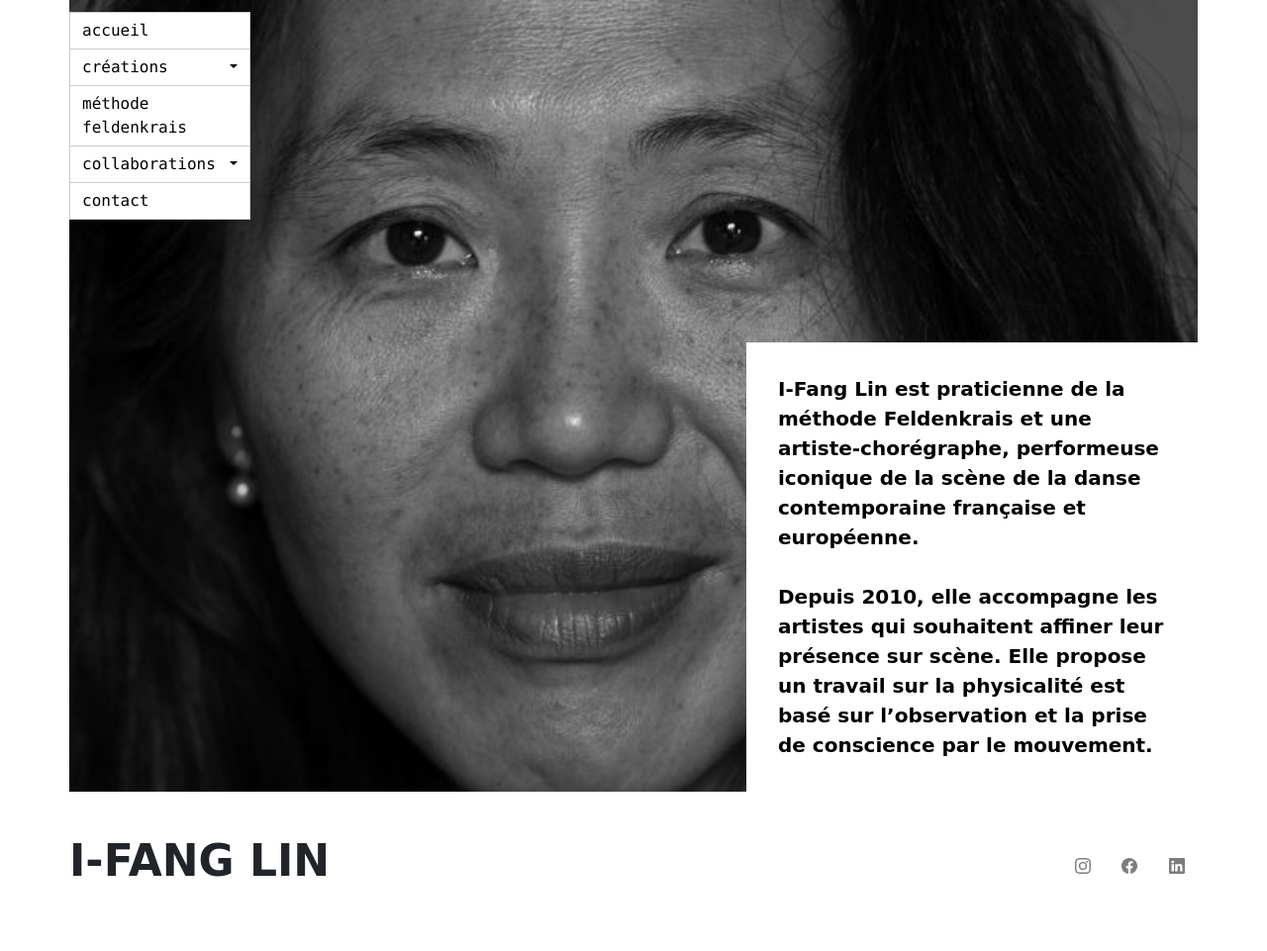
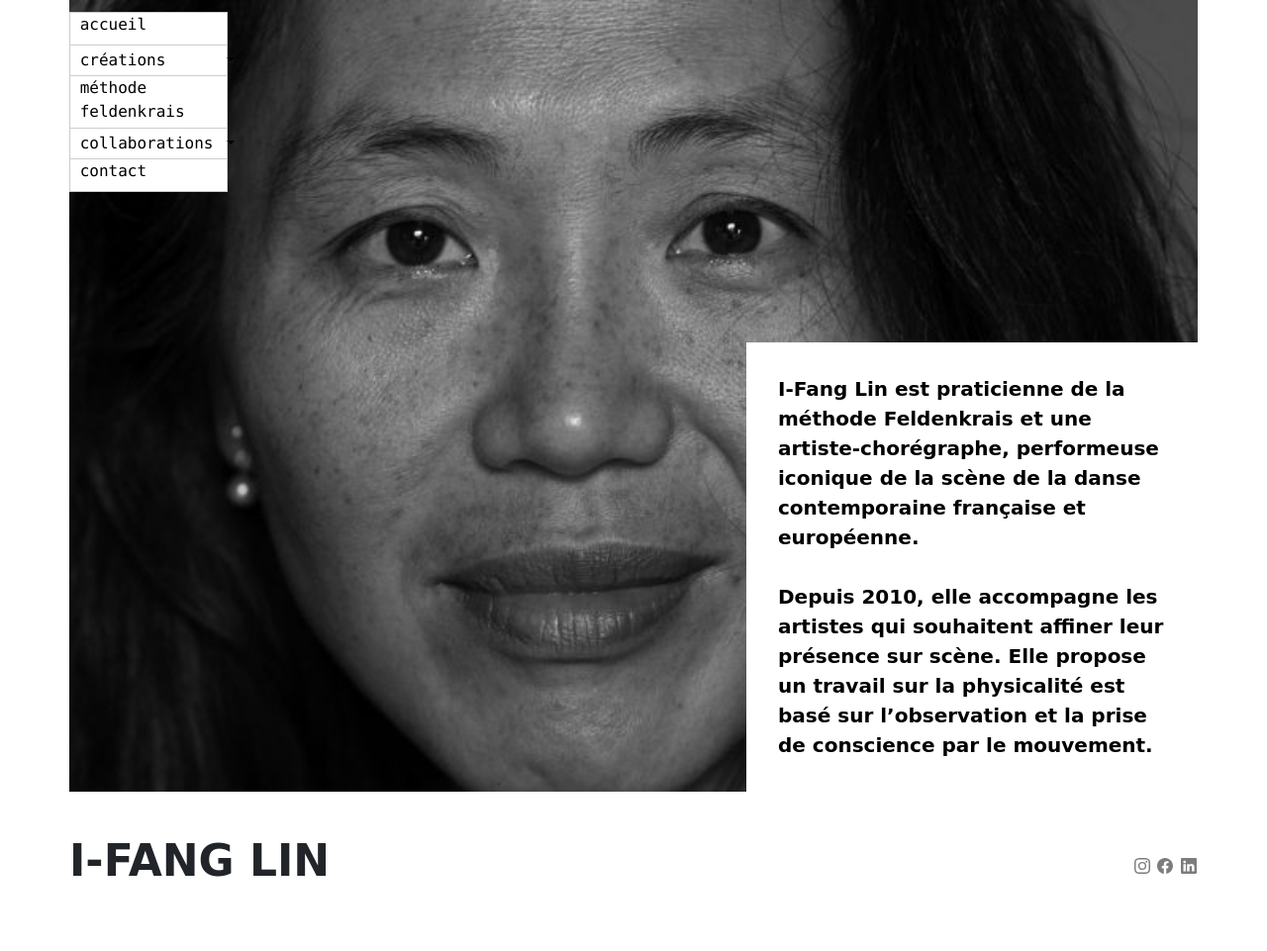
Before and after one commit to audnizuka/LinVitrine-master, a PHP site: page /home.html in a window 1280 px wide. Shown: the whole page at 99% size. Run offline with PHP 8.4, Linux system fonts and the light colour scheme; some libraries are stand-ins or nearby versions; some web fonts are replaced.

Commit message:
correction menu

```diff
--- a/agenda.html
+++ b/agenda.html
@@ -62,7 +62,7 @@
                     <div class="btn-group" role="group">
                         <button type="button"
                             class="btn btn-outline-dark border-bottom-0 text-start font-monospace rounded-0"><a
-                                href="./methodeFeldenkrais.html">
+                                href="./methodeFeldenkrais.html" class="methodebtn">
                                 méthode feldenkrais</a></button>
                     </div>
 
--- a/appointment.html
+++ b/appointment.html
@@ -62,7 +62,7 @@
                     <div class="btn-group" role="group">
                         <button type="button"
                             class="btn btn-outline-dark border-bottom-0 text-start font-monospace rounded-0"><a
-                                href="./methodeFeldenkrais.html">
+                                href="./methodeFeldenkrais.html" class="methodebtn">
                                 méthode feldenkrais</a></button>
                     </div>
 
--- a/auLarge.html
+++ b/auLarge.html
@@ -62,7 +62,7 @@
                     <div class="btn-group" role="group">
                         <button type="button"
                             class="btn btn-outline-dark border-bottom-0 text-start font-monospace rounded-0"><a
-                                href="./methodeFeldenkrais.html">
+                                href="./methodeFeldenkrais.html" class="methodebtn">
                                 méthode feldenkrais</a></button>
                     </div>
 
--- a/cieMaiastra.html
+++ b/cieMaiastra.html
@@ -62,7 +62,7 @@
                     <div class="btn-group" role="group">
                         <button type="button"
                             class="btn btn-outline-dark border-bottom-0 text-start font-monospace rounded-0"><a
-                                href="./methodeFeldenkrais.html">
+                                href="./methodeFeldenkrais.html" class="methodebtn">
                                 méthode feldenkrais</a></button>
                     </div>
 
--- a/collaborations copy.html
+++ b/collaborations copy.html
@@ -59,7 +59,7 @@
                     <div class="btn-group" role="group">
                         <button type="button"
                             class="btn btn-outline-dark border-bottom-0 text-start font-monospace rounded-0"><a
-                                href="./methodeFeldenkrais.html">
+                                href="./methodeFeldenkrais.html" class="methodebtn">
                                 méthode feldenkrais</a></button>
                     </div>
 
--- a/collaborations.html
+++ b/collaborations.html
@@ -59,7 +59,7 @@
                     <div class="btn-group" role="group">
                         <button type="button"
                             class="btn btn-outline-dark border-bottom-0 text-start font-monospace rounded-0"><a
-                                href="./methodeFeldenkrais.html">
+                                href="./methodeFeldenkrais.html" class="methodebtn">
                                 méthode feldenkrais</a></button>
                     </div>
 
--- a/combat.html
+++ b/combat.html
@@ -62,7 +62,7 @@
                     <div class="btn-group" role="group">
                         <button type="button"
                             class="btn btn-outline-dark border-bottom-0 text-start font-monospace rounded-0"><a
-                                href="./methodeFeldenkrais.html">
+                                href="./methodeFeldenkrais.html" class="methodebtn">
                                 méthode feldenkrais</a></button>
                     </div>
 
--- a/contact.html
+++ b/contact.html
@@ -62,7 +62,7 @@
                     <div class="btn-group" role="group">
                         <button type="button"
                             class="btn btn-outline-dark border-bottom-0 text-start font-monospace rounded-0"><a
-                                href="./methodeFeldenkrais.html">
+                                href="./methodeFeldenkrais.html" class="methodebtn">
                                 méthode feldenkrais</a></button>
                     </div>
 
--- a/ebloui.html
+++ b/ebloui.html
@@ -62,7 +62,7 @@
                     <div class="btn-group" role="group">
                         <button type="button"
                             class="btn btn-outline-dark border-bottom-0 text-start font-monospace rounded-0"><a
-                                href="./methodeFeldenkrais.html">
+                                href="./methodeFeldenkrais.html" class="methodebtn">
                                 méthode feldenkrais</a></button>
                     </div>
 
--- a/enChinoiseries.html
+++ b/enChinoiseries.html
@@ -62,7 +62,7 @@
                     <div class="btn-group" role="group">
                         <button type="button"
                             class="btn btn-outline-dark border-bottom-0 text-start font-monospace rounded-0"><a
-                                href="./methodeFeldenkrais.html">
+                                href="./methodeFeldenkrais.html" class="methodebtn">
                                 méthode feldenkrais</a></button>
                     </div>
 
--- a/films.html
+++ b/films.html
@@ -58,7 +58,7 @@
                     <div class="btn-group" role="group">
                         <button type="button"
                             class="btn btn-outline-dark border-bottom-0 text-start font-monospace rounded-0"><a
-                                href="./methodeFeldenkrais.html">
+                                href="./methodeFeldenkrais.html" class="methodebtn">
                                 méthode feldenkrais</a></button>
                     </div>
 
--- a/home.html
+++ b/home.html
@@ -32,14 +32,14 @@
 
                     <button type="button"
                         class="btn btn-outline-dark border-bottom-0 text-start font-monospace rounded-0" id="bio"><a
-                            href="./home.html">accueil</a></button>
+                            href="./home.html">&nbspaccueil</a></button>
 
                     <div class="btn-accordion" id="accordion1">
                         <div class="accordion-item" role="group">
                             <button class="btn btn-outline-dark dropdown-toggle text-start font-monospace rounded-0"
                                 type="button" data-bs-toggle="collapse" data-bs-target="#collapseOne"
                                 aria-expanded="true" aria-controls="collapseOne">
-                                créations&nbsp&nbsp&nbsp&nbsp&nbsp&nbsp</button>
+                                &nbspcréations&nbsp&nbsp&nbsp&nbsp&nbsp&nbsp</button>
                             <div id="collapseOne" class="accordion-collapse collapse" aria-labelledby="headingOne"
                                 data-bs-parent="#accordionExample">
                                 <ul class="menu">
@@ -62,8 +62,8 @@
                     <div class="btn-group" role="group">
                         <button type="button"
                             class="btn btn-outline-dark border-bottom-0 text-start font-monospace rounded-0"><a
-                                href="./methodeFeldenkrais.html">
-                                méthode feldenkrais</a></button>
+                                href="./methodeFeldenkrais.html" class="methodebtn">
+                                &nbspméthode &nbspfeldenkrais</a></button>
                     </div>
 
                     <div class="btn-accordion" id="accordion2">
@@ -71,7 +71,7 @@
                             <button class="btn btn-outline-dark dropdown-toggle text-start font-monospace rounded-0"
                                 type="button" data-bs-toggle="collapse" data-bs-target="#collapseTwo"
                                 aria-expanded="true" aria-controls="collapseTwo">
-                                collaborations
+                                &nbspcollaborations
                             </button>
                             <div id="collapseTwo" class="accordion-collapse collapse" aria-labelledby="headingOne"
                                 data-bs-parent="#accordionExample">
@@ -87,7 +87,7 @@
 
                     <div class="btn-group" role="group">
                         <button type="button" class="btn btn-outline-dark text-start font-monospace rounded-0"><a
-                                href="./contact.html">contact</a></button>
+                                href="./contact.html">&nbspcontact</a></button>
                     </div>
                 </div>
             </div>
--- a/lOrigineDesChoses.html
+++ b/lOrigineDesChoses.html
@@ -62,7 +62,7 @@
                     <div class="btn-group" role="group">
                         <button type="button"
                             class="btn btn-outline-dark border-bottom-0 text-start font-monospace rounded-0"><a
-                                href="./methodeFeldenkrais.html">
+                                href="./methodeFeldenkrais.html" class="methodebtn">
                                 méthode feldenkrais</a></button>
                     </div>
 
--- a/methodeFeldenkrais.html
+++ b/methodeFeldenkrais.html
@@ -61,7 +61,7 @@
                     <div class="btn-group" role="group">
                         <button type="button"
                             class="btn btn-outline-dark border-bottom-0 text-start font-monospace rounded-0"><a
-                                href="./methodeFeldenkrais.html">
+                                href="./methodeFeldenkrais.html" class="methodebtn">
                                 méthode feldenkrais</a></button>
                     </div>
 
--- a/skeinRelations.html
+++ b/skeinRelations.html
@@ -61,7 +61,7 @@
                     <div class="btn-group" role="group">
                         <button type="button"
                             class="btn btn-outline-dark border-bottom-0 text-start font-monospace rounded-0"><a
-                                href="./methodeFeldenkrais.html">
+                                href="./methodeFeldenkrais.html" class="methodebtn">
                                 méthode feldenkrais</a></button>
                     </div>
 
--- a/stylemain.css
+++ b/stylemain.css
@@ -435,7 +435,7 @@ button .btn .btn-outline-dark .dropdown-toggle {
 
 .sidenav {
     height: 100%;
-    width: 15.2em;
+    width: 14em;
     position: fixed;
     z-index: 1;
     top: 0;
@@ -529,6 +529,30 @@ a.close:hover {
 .btn-outline-dark.focus,
 .btn-outline-dark:focus {
     box-shadow: none !important;
+}
+
+.btn {
+    padding: 0 !important;
+}
+
+.btn>a {
+    height: 2em;
+    width: 9em;
+}
+
+.btn>a {
+    height: 2em;
+    width: 9em;
+}
+
+.accordion-item>.btn {
+    height: 2em;
+    width: 10em;
+}
+
+
+.methodebtn{
+    height: 3.25em !important;
 }
 
 .burger-icon span {
@@ -737,7 +761,7 @@ a.close:hover {
 
     .sidenav {
         position: absolute;
-        height: 18.7em;
+        height: 16.25em;
         background: white;
         left: 0px;
         margin-top: 0.75rem;
```
Also changed, not shown: choregraphe.html (+13 -7 lines).
